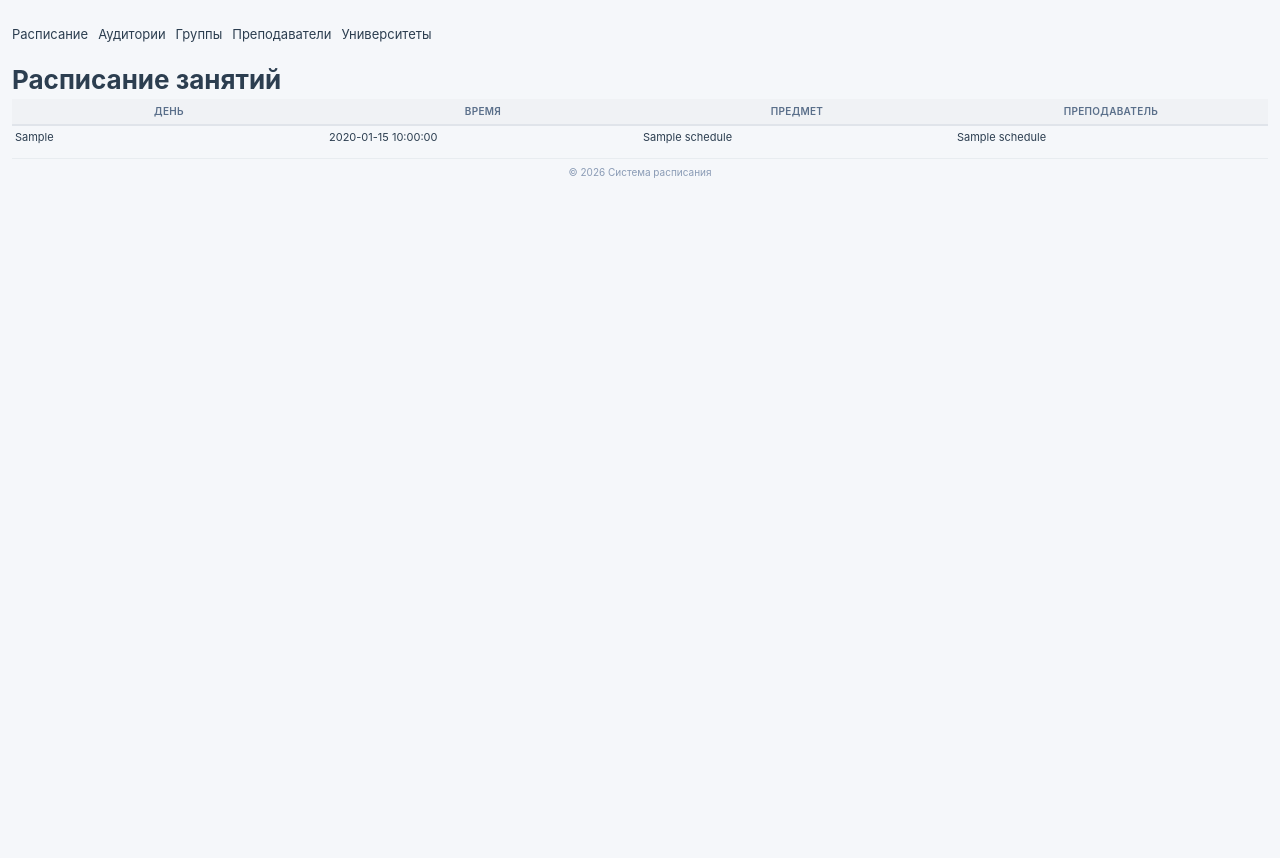
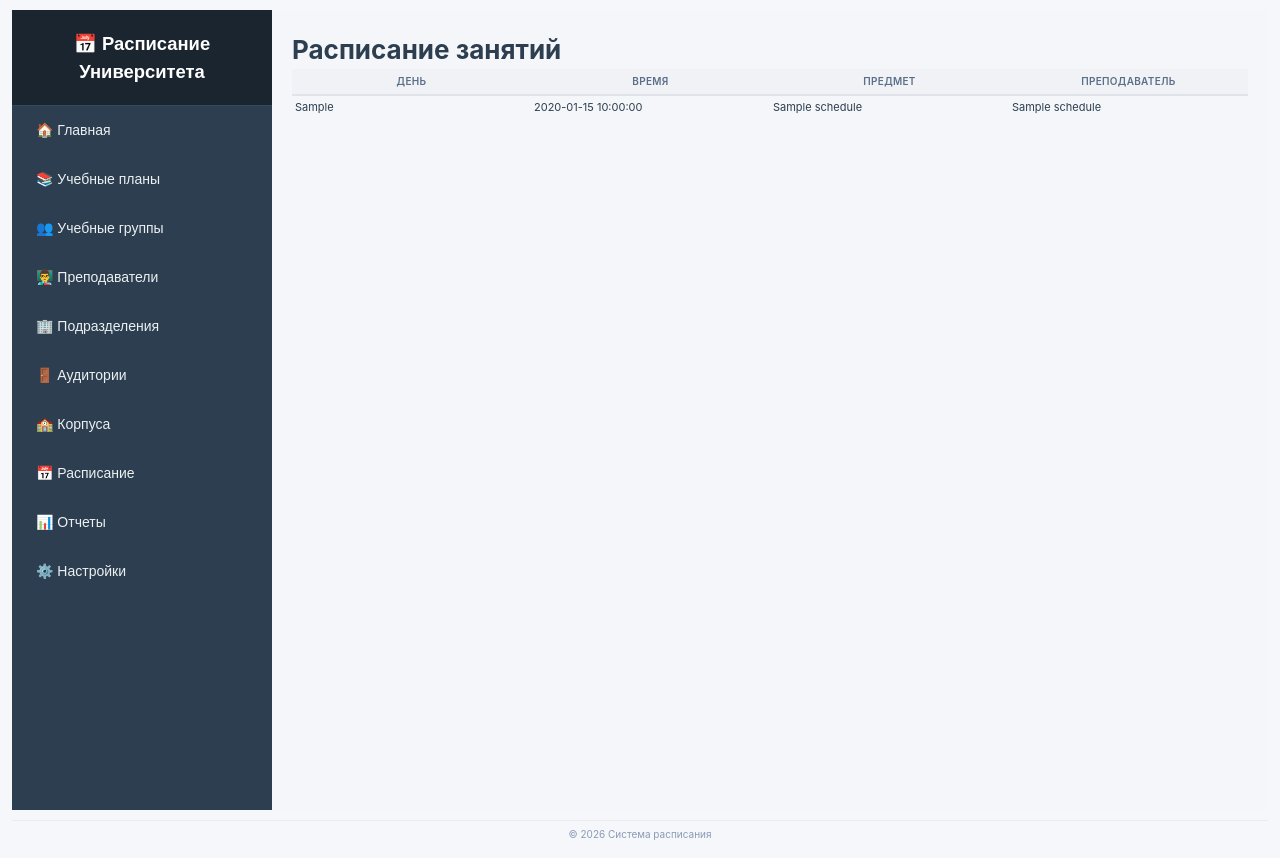
Before and after one commit to Keyla-Tem/university-schedule-system, a PHP site: template src/Views/schedule.view.php in a window 1280 px wide. Before the commit the page ends 178 px from the top, so only its background shows below. Run offline with PHP 8.4, Linux system fonts and the light colour scheme; the template is opened without the code that fills it: most values are stand-ins (such as "Sample title", 1, 10 or a date in 2020); data that the repository does not hold is empty.

Commit message:
added a side panel and CSS to it

```diff
--- /dev/null
+++ b/public/css/sidebar.css
@@ -0,0 +1,55 @@
+/* Layout wrapper */
+.app-layout {
+    display: flex;
+    min-height: 100vh;
+    background-color: var(--bg-color, #f4f6f9);
+}
+
+/* Sidebar styles */
+.sidebar {
+    width: 260px;
+    background-color: #2c3e50;
+    color: #ffffff;
+    display: flex;
+    flex-direction: column;
+    flex-shrink: 0;
+    font-family: Arial, sans-serif;
+}
+
+.sidebar-header {
+    padding: 20px;
+    font-size: 1.15rem;
+    font-weight: bold;
+    text-align: center;
+    background-color: #1a252f;
+    border-bottom: 1px solid #34495e;
+}
+
+.nav-menu {
+    list-style: none;
+    padding: 0;
+    margin: 0;
+}
+
+.nav-menu li a {
+    display: flex;
+    align-items: center;
+    padding: 14px 20px;
+    color: #ecf0f1;
+    text-decoration: none;
+    font-size: 14px;
+    transition: background 0.2s, border-left 0.1s;
+    border-left: 4px solid transparent;
+}
+
+.nav-menu li a:hover {
+    background-color: #34495e;
+    border-left: 4px solid #3498db;
+}
+
+/* Главная перегородка рабочего пространства */
+.main-content {
+    flex: 1;
+    overflow-x: auto;
+    padding: 20px;
+}
--- a/src/Views/layout/footer.php
+++ b/src/Views/layout/footer.php
@@ -1,6 +1,6 @@
-<div class="footer">
-        <p>© 2026 Система расписания</p>
-    </div>
+</div> </main> </div> <div class="footer">
+    <p>© 2026 Система расписания</p>
 </div>
+
 </body>
 </html>
--- a/src/Views/layout/header.php
+++ b/src/Views/layout/header.php
@@ -16,22 +16,26 @@
     <link rel="stylesheet" href="/keyschedule/public/css/table.css">
     <link rel="stylesheet" href="/keyschedule/public/css/lesson.css">
     <link rel="stylesheet" href="/keyschedule/public/css/responsive.css">
-
-    <!-- <link rel="stylesheet" href="/css/reset.css">
-    <link rel="stylesheet" href="/css/variables.css">
-    <link rel="stylesheet" href="/css/layout.css">
-    <link rel="stylesheet" href="/css/header.css">
-    <link rel="stylesheet" href="/css/controls.css">
-    <link rel="stylesheet" href="/css/table.css">
-    <link rel="stylesheet" href="/css/lesson.css">
-    <link rel="stylesheet" href="/css/responsive.css"> -->
+    <link rel="stylesheet" href="/keyschedule/public/css/sidebar.css">
 </head>
 <body>
-<div class="container">
-    <nav class="page-nav" style="padding: 15px 0; display: flex; gap: 10px;">
-        <a href="index.php?route=schedule">Расписание</a>
-        <a href="index.php?route=classrooms">Аудитории</a>
-        <a href="index.php?route=groups">Группы</a>
-        <a href="index.php?route=teachers">Преподаватели</a>
-        <a href="index.php?route=universities">Университеты</a>
-    </nav>
+
+<div class="app-layout">
+    <aside class="sidebar">
+        <div class="sidebar-header">📅 Расписание Университета</div>
+        <ul class="nav-menu">
+            <li><a href="index.php?route=dashboard">🏠 Главная</a></li>
+            <li><a href="index.php?route=curriculums">📚 Учебные планы</a></li>
+            <li><a href="index.php?route=groups">👥 Учебные группы</a></li>
+            <li><a href="index.php?route=teachers">👨‍🏫 Преподаватели</a></li>
+            <li><a href="index.php?route=units">🏢 Подразделения</a></li>
+            <li><a href="index.php?route=classrooms">🚪 Аудитории</a></li>
+            <li><a href="index.php?route=buildings">🏫 Корпуса</a></li>
+            <li><a href="index.php?route=schedule">📅 Расписание</a></li>
+            <li><a href="index.php?route=reports">📊 Отчеты</a></li>
+            <li><a href="index.php?route=settings">⚙️ Настройки</a></li>
+        </ul>
+    </aside>
+
+    <main class="main-content">
+        <div class="container">
```
